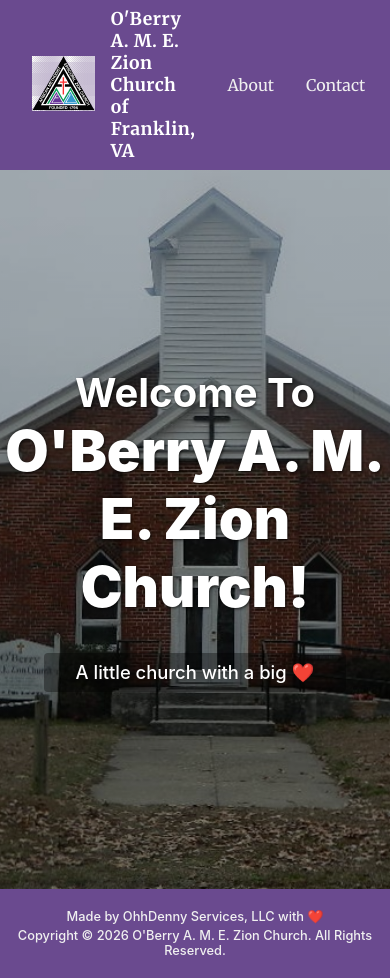
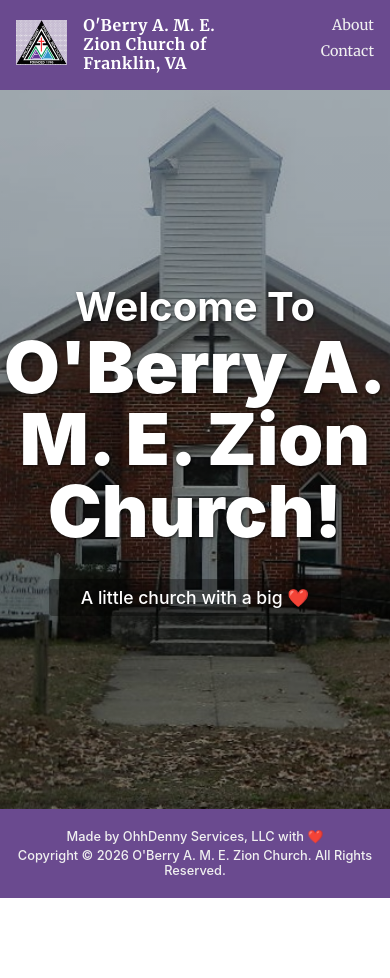
Before and after one commit to KevinDennyII/oberry_ame_zion_church_franklinva, a React (Vite) app: page / in a window 390 px wide. After the commit the page ends 898 px from the top, so only its background shows below. Built offline with nearby package versions, Linux system fonts and the light colour scheme.

Commit message:
feat: Add responsive styles for mobile layout

```diff
--- a/src/components/Header.module.css
+++ b/src/components/Header.module.css
@@ -39,3 +39,32 @@
 .nav a:hover {
   color: var(--color-white);
 }
+
+@media (max-width: 768px) {
+  .header {
+    padding: var(--spacing-medium);
+    align-items: flex-start;
+  }
+
+  .logo {
+    height: 45px;
+  }
+
+  .churchName {
+    font-size: 1rem;
+    line-height: 1.2;
+    max-width: 150px; /* Force the text to wrap */
+  }
+
+  .nav {
+    display: flex;
+    flex-direction: column;
+    align-items: flex-end;
+    gap: var(--spacing-small);
+  }
+
+  .nav a {
+    margin-left: 0;
+    font-size: 0.9rem;
+  }
+}
--- a/src/pages/HomePage.module.css
+++ b/src/pages/HomePage.module.css
@@ -38,3 +38,16 @@
   font-size: 1.15rem;
   font-weight: 500;
 }
+
+@media (max-width: 768px) {
+  .title {
+    font-size: 2.5rem;
+  }
+  .subtitle {
+    font-size: 4.5rem;
+    line-height: 1;
+  }
+  .tagline {
+    font-size: 1.1rem;
+  }
+}
```
